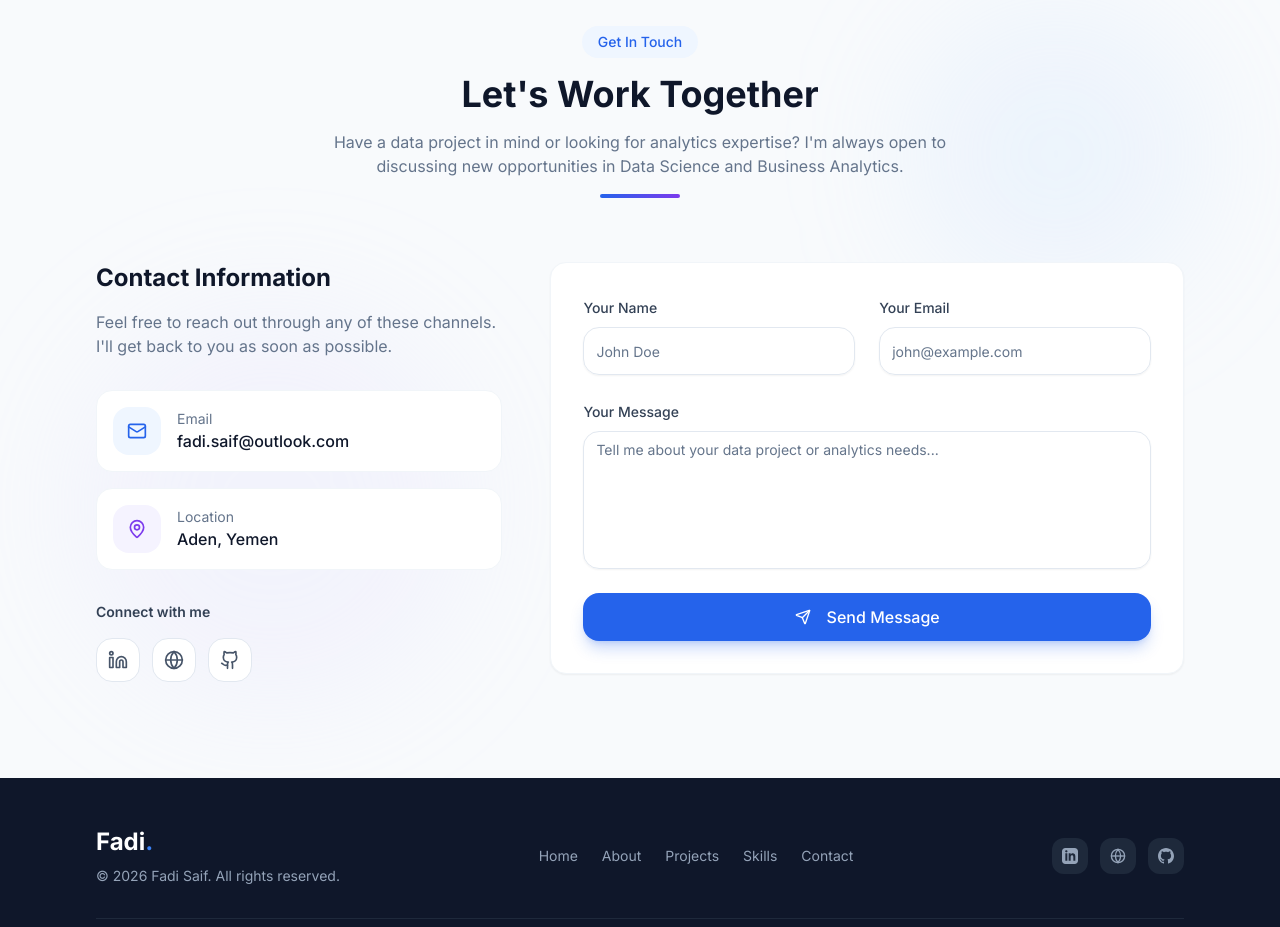
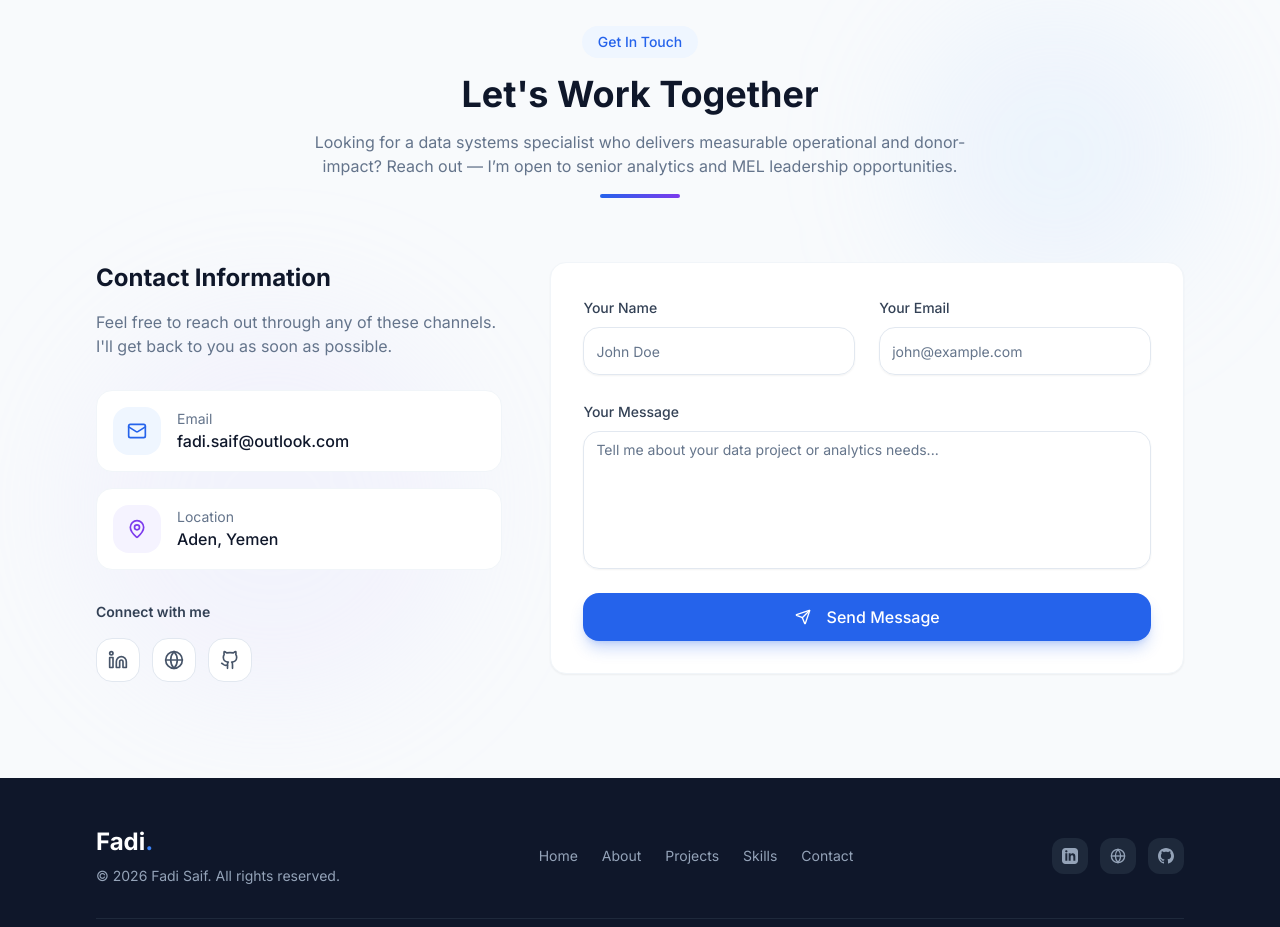
Before and after one commit to FadiSaif-BA/Portfolio, a React (Vite) app: page / in a window 1280 px wide. Shown: the part 4400-5327 px from the top of the page. Built offline with nearby package versions, Linux system fonts and the light colour scheme.

Commit message:
Update Contact.tsx

```diff
--- a/src/sections/Contact.tsx
+++ b/src/sections/Contact.tsx
@@ -121,8 +121,8 @@ export function Contact() {
             Let's Work Together
           </h2>
           <p className="text-slate-500 max-w-2xl mx-auto">
-            Have a data project in mind or looking for analytics expertise?
-            I'm always open to discussing new opportunities in Data Science and Business Analytics.
+            Looking for a data systems specialist who delivers measurable operational and donor-impact?
+            Reach out — I’m open to senior analytics and MEL leadership opportunities.
           </p>
           <div className="w-20 h-1 bg-gradient-to-r from-blue-600 to-violet-600 rounded-full mx-auto mt-4" />
         </div>
```
